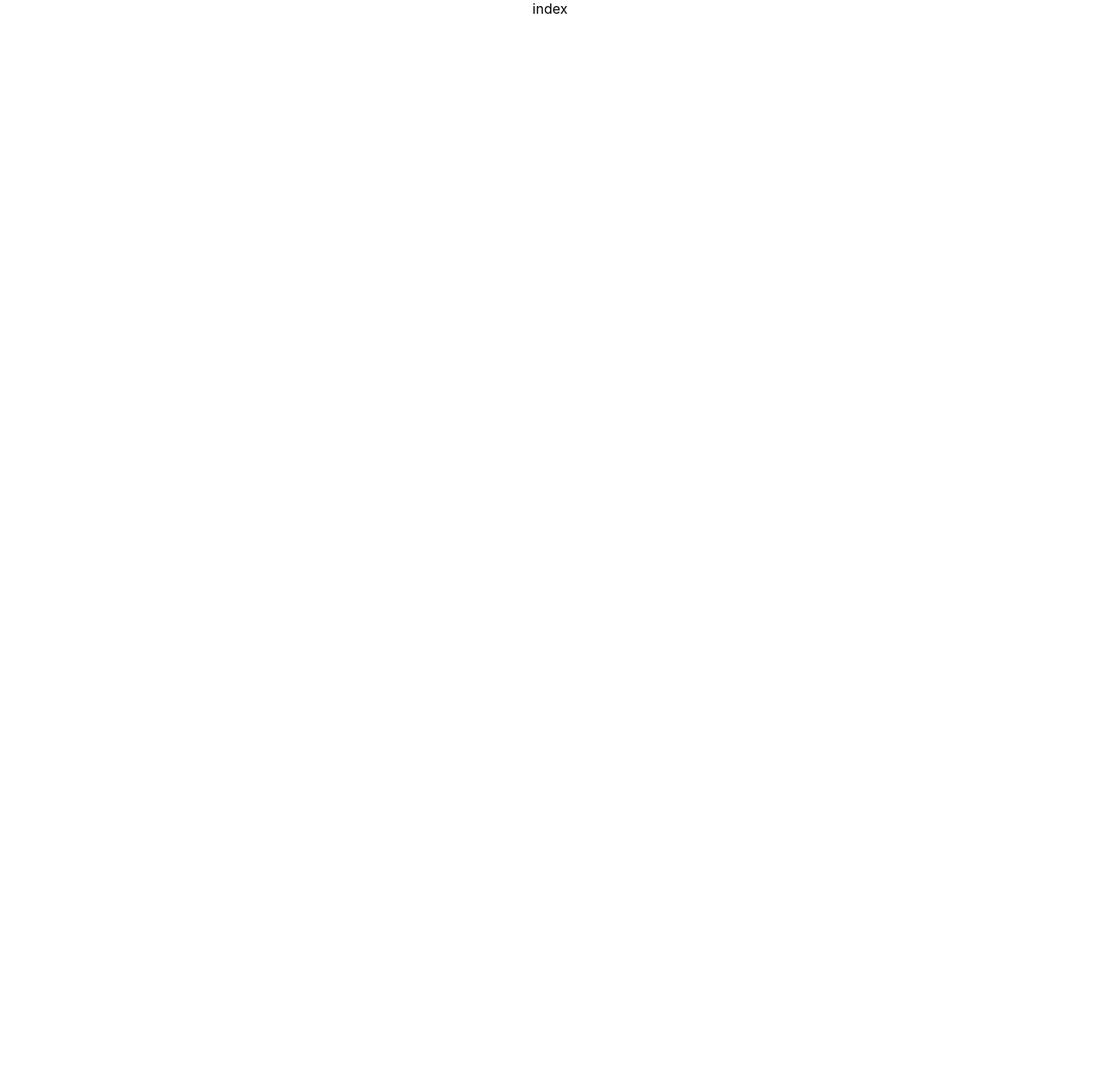
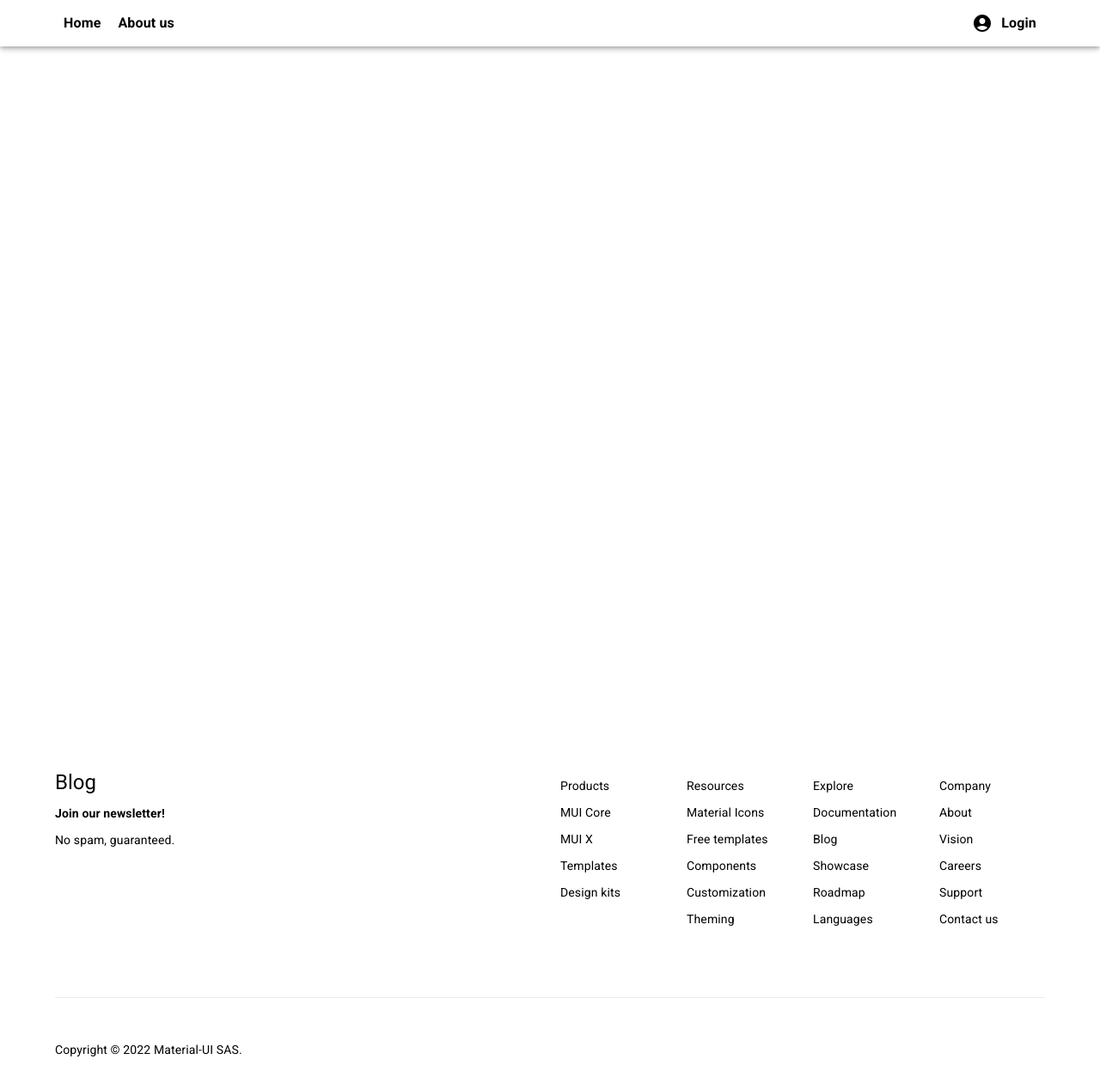
Before and after one commit to quanghung99/mockpro, a React (Create React App) app: page / in a window 1280 px wide. Shown: the top 1268 px of the page at 86% size. Before the commit the page ends 800 px from the top, so only its background shows below. Built offline with nearby package versions, Linux system fonts and the light colour scheme.

Commit message:
Header and Footer

```diff
--- a/package.json
+++ b/package.json
@@ -25,6 +25,7 @@
     "react-scripts": "5.0.0",
     "react-toastify": "^8.2.0",
     "redux-saga": "^1.1.3",
+    "sass": "^1.49.9",
     "typescript": "~4.1.5"
   },
   "scripts": {
--- a/public/index.html
+++ b/public/index.html
@@ -32,6 +32,12 @@
       work correctly both with client-side routing and a non-root public URL.
       Learn how to configure a non-root public URL by running `npm run build`.
     -->
+		<link rel="preconnect" href="https://fonts.googleapis.com" />
+		<link rel="preconnect" href="https://fonts.gstatic.com" crossorigin />
+		<link
+			href="https://fonts.googleapis.com/css2?family=Fira+Sans:ital,wght@0,100;0,200;0,300;0,400;0,500;0,600;0,700;0,800;1,100;1,200;1,300;1,400;1,500;1,600;1,700;1,800&family=Roboto:wght@100;400;500;700&display=swap"
+			rel="stylesheet"
+		/>
 		<title>React Redux App</title>
 	</head>
 	<body>
--- a/src/App.tsx
+++ b/src/App.tsx
@@ -1,9 +1,12 @@
 import './App.css';
 import Header from './components/common/Header';
+import Footer from './components/common/Footer';
 function App() {
 	return (
 		<div className="App">
 			<Header />
+			<div style={{ height: '100vh' }}></div>
+			<Footer />
 		</div>
 	);
 }
--- a/src/components/common/Footer/index.tsx
+++ b/src/components/common/Footer/index.tsx
@@ -1,9 +1,112 @@
-import React from 'react'
+import { Container, Grid, Typography } from '@mui/material';
+import { Box } from '@mui/system';
+import React from 'react';
+import { Link } from 'react-router-dom';
+import './styles.scss';
 
-const index = () => {
-  return (
-    <div>index</div>
-  )
-}
+const Footer = () => {
+	return (
+		<footer>
+			<Container>
+				<Box sx={{ paddingTop: '40px', paddingBottom: '80px' }}>
+					<Grid container spacing={3}>
+						<Grid item lg={6} sm={12}>
+							<div>
+								<Typography textAlign={'left'} variant="h5">
+									Blog
+								</Typography>
+								<Typography sx={{ fontWeight: 'bold' }}>
+									Join our newsletter!
+								</Typography>
+								<Typography>No spam, guaranteed.</Typography>
+							</div>
+						</Grid>
+						<Grid item lg={6} sm={12} container spacing={3}>
+							<Grid item lg={3} sm={6}>
+								<Typography>Products</Typography>
+								<Typography>
+									<Link to="/">MUI Core</Link>
+								</Typography>
+								<Typography>
+									<Link to="/">MUI X</Link>
+								</Typography>
+								<Typography>
+									<Link to="/">Templates</Link>
+								</Typography>
+								<Typography>
+									<Link to="/">Design kits</Link>
+								</Typography>
+							</Grid>
+							<Grid item lg={3} sm={6}>
+								<Typography>Resources</Typography>
+								<Typography>
+									<Link to="/">Material Icons</Link>
+								</Typography>
+								<Typography>
+									<Link to="/">Free templates</Link>
+								</Typography>
+								<Typography>
+									<Link to="/">Components</Link>
+								</Typography>
+								<Typography>
+									<Link to="/">Customization</Link>
+								</Typography>
+								<Typography>
+									<Link to="/">Theming</Link>
+								</Typography>
+							</Grid>
+							<Grid item lg={3} sm={6}>
+								<Typography>Explore</Typography>
+								<Typography>
+									<Link to="/">Documentation</Link>
+								</Typography>
+								<Typography>
+									<Link to="/">Blog</Link>
+								</Typography>
+								<Typography>
+									<Link to="/">Showcase</Link>
+								</Typography>
+								<Typography>
+									<Link to="/">Roadmap</Link>
+								</Typography>
+								<Typography>
+									<Link to="/">Languages</Link>
+								</Typography>
+							</Grid>
+							<Grid item lg={3} sm={6}>
+								<Typography>Company</Typography>
+								<Typography>
+									<Link to="/">About</Link>
+								</Typography>
+								<Typography>
+									<Link to="/">Vision</Link>
+								</Typography>
+								<Typography>
+									<Link to="/">Careers</Link>
+								</Typography>
+								<Typography>
+									<Link to="/">Support</Link>
+								</Typography>
+								<Typography>
+									<Link to="/">Contact us</Link>
+								</Typography>
+							</Grid>
+						</Grid>
+					</Grid>
+				</Box>
+				<hr />
+				<Box
+					sx={{
+						padding: '40px 0',
+						display: 'flex',
+						justifyContent: 'space-between',
+					}}
+				>
+					<Typography>Copyright © 2022 Material-UI SAS.</Typography>
+				</Box>
+			</Container>
+		</footer>
+	);
+};
 
-export default index
+export default Footer;
--- /dev/null
+++ b/src/components/common/Footer/styles.scss
@@ -0,0 +1,23 @@
+footer {
+  p {
+    text-align: left;
+    font-size: 0.875rem !important;
+    margin-top: 10px !important;
+    a {
+      text-decoration: none;
+      color: #000000;
+      &:hover{
+        color: #007FFF;
+        text-decoration: underline;
+      }
+    }
+  }
+  hr {
+    padding: 0;
+    margin: 0;
+    border-color: #E7EBF0;
+    border-width: 0;
+    border-style: solid;
+    border-bottom-width: thin;
+  }
+}
--- a/src/components/common/Header/index.tsx
+++ b/src/components/common/Header/index.tsx
@@ -1,7 +1,36 @@
-import React from 'react';
+import { AppBar, Box, Container, Grid, Typography } from '@mui/material';
+import AccountCircleIcon from '@mui/icons-material/AccountCircle';
+import './styles.scss';
 
-const index = () => {
-	return <div>index</div>;
+const Header = () => {
+	return (
+		<AppBar position="sticky" sx={{ backgroundColor: '#ffffff' }}>
+			<Container maxWidth="lg">
+				<div className="navbar">
+					<nav className="navbar-right">
+						<ul>
+							<li>
+								<Typography>Home</Typography>
+							</li>
+							<li>
+								<Typography>About us</Typography>
+							</li>
+						</ul>
+					</nav>
+					<nav className="navbar-left">
+						<ul>
+							<li>
+								<Typography sx={{ display: 'flex', alignItems: 'center' }}>
+									<AccountCircleIcon className="icon-header" /> Login
+								</Typography>
+							</li>
+							<li></li>
+						</ul>
+					</nav>
+				</div>
+			</Container>
+		</AppBar>
+	);
 };
 
-export default index;
+export default Header;
--- /dev/null
+++ b/src/components/common/Header/styles.scss
@@ -0,0 +1,32 @@
+header {
+  height: 100%;
+  .navbar {
+    display: flex;
+    justify-content: space-between;
+    align-items: center;
+  }
+  nav {
+    ul {
+      padding: 5px 0;
+      margin: 0;
+      display: flex;
+      list-style: none;
+      p {
+        color: black;
+        padding: 10px;
+        font-weight: 700 !important;
+        cursor: pointer;
+        &:hover{
+
+        }
+      }
+    }
+  }
+  .navbar-left {
+    .icon-header {
+      display: flex;
+      align-items: center;
+      margin-right: 10px;
+    }
+  }
+}
--- a/src/index.css
+++ b/src/index.css
@@ -1,13 +1,7 @@
 body {
   margin: 0;
-  font-family: -apple-system, BlinkMacSystemFont, 'Segoe UI', 'Roboto', 'Oxygen',
-    'Ubuntu', 'Cantarell', 'Fira Sans', 'Droid Sans', 'Helvetica Neue',
-    sans-serif;
+  font-family: 'Fira Sans', sans-serif;
+  font-family: 'Roboto', sans-serif;
   -webkit-font-smoothing: antialiased;
   -moz-osx-font-smoothing: grayscale;
 }
-
-code {
-  font-family: source-code-pro, Menlo, Monaco, Consolas, 'Courier New',
-    monospace;
-}
```
Also changed, not shown: 1 other file (tests, documents, lock files or other folders).
